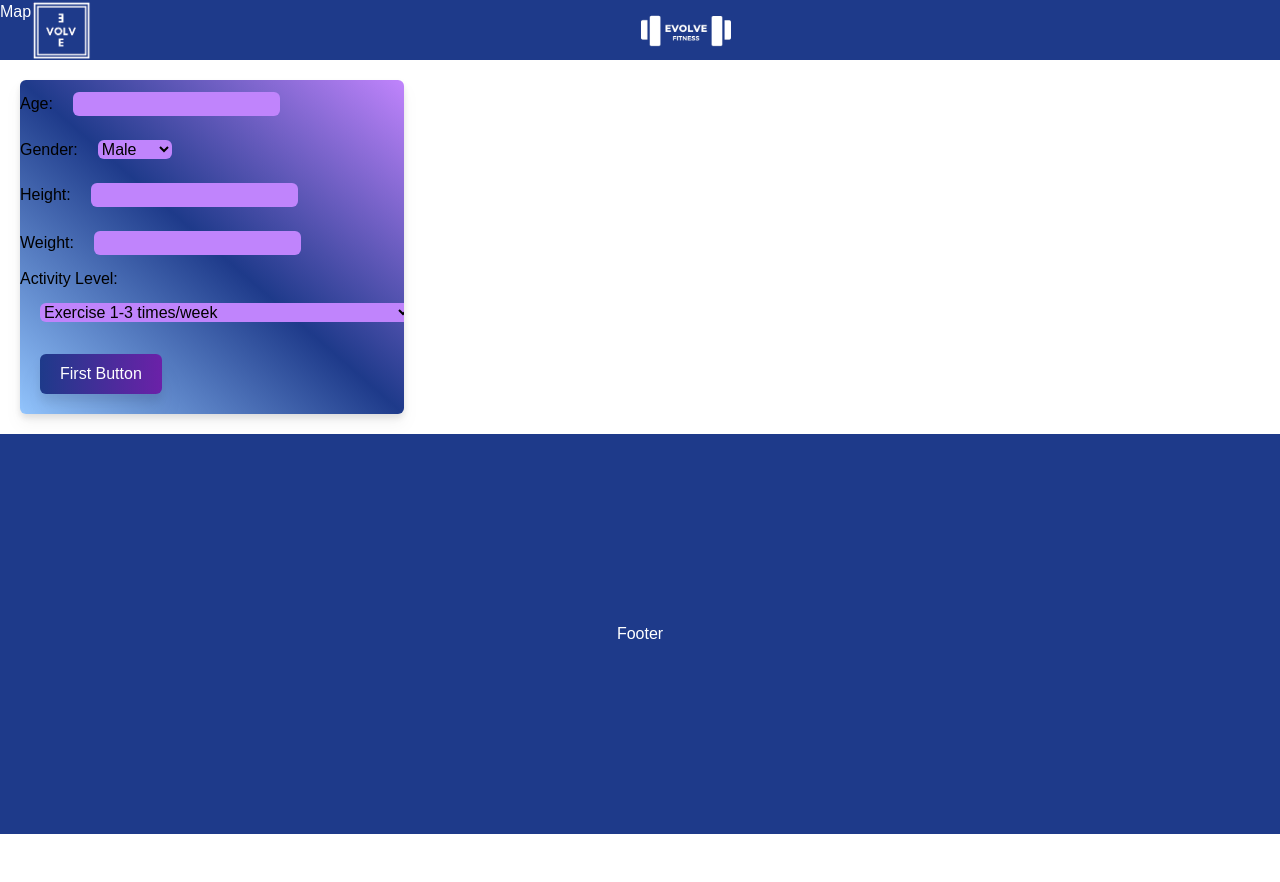
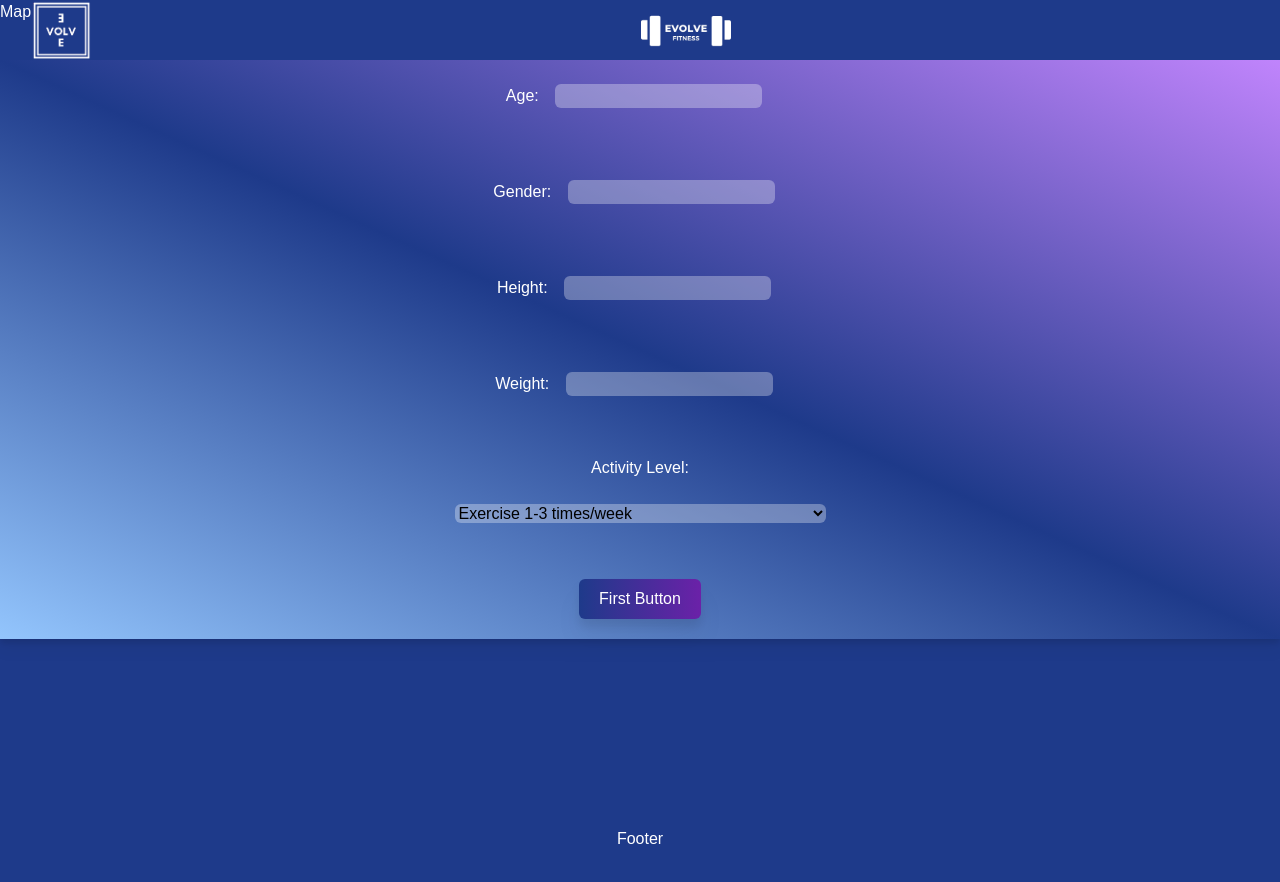
Before and after one commit to Camilla-Scarton/Evolve-Project-Develhope, a React (Create React App) app: page /bmi in a window 1280 px wide. Shown: the top 882 px of the page. Before the commit the page ends 834 px from the top, so only its background shows below. Built offline with nearby package versions, Linux system fonts and the light colour scheme; no server answers.

Commit message:
Link implementato

```diff
--- a/src/App.js
+++ b/src/App.js
@@ -5,6 +5,7 @@ import Map from "./pages/Map";
 import Bmi from "./pages/Bmi";
 import { Footer } from "./components/shared/Footer";
 import { Navbar } from "./components/shared/Navbar";
+import { ResultsBmi } from "./pages/ResultsBmi";
 
 function App() {
   return (
@@ -14,6 +15,7 @@ function App() {
       <Route path="/map" element={<Map />}></Route>
       <Route path="/design" element={<Design />}></Route>
       <Route path="/bmi" element={<Bmi />}></Route>
+      <Route path="/bmi/results"  element={<ResultsBmi/>}/>
     </Routes>
     <Footer />
     </div>
--- a/src/pages/Bmi.js
+++ b/src/pages/Bmi.js
@@ -1,5 +1,5 @@
 import { useState } from "react";
-
+import { Link } from "react-router-dom";
 import { FirstButton } from "../components/FirstButton";
 
 export default function Bmi() {
@@ -10,6 +10,8 @@ export default function Bmi() {
         weight: "",
         activitylevel: "level_2",
     });
+    const [data, setData] = useState(null);
+
 
     const handleInput = (event) => {
         setInfo({
@@ -18,7 +20,7 @@ export default function Bmi() {
         });
     }
 
-    async function fetchData(event) {
+    const fetchData = async (event) => {
         event.preventDefault();
         try {
             const response = await fetch(`https://fitness-calculator.p.rapidapi.com/dailycalorie?age=${info.age}&gender=${info.gender}&height=${info.height}&weight=${info.weight}&activitylevel=${info.activitylevel}`,
@@ -29,33 +31,33 @@ export default function Bmi() {
                         'X-RapidAPI-Host': 'fitness-calculator.p.rapidapi.com'
                     }
                 });
-            const data = await response.json();
-            console.log(data)
+            const result = await response.json();
+            setData(result.data);
+            console.log(result.data)
         } catch (error) {
             console.error(error)
         }
     }
 
 
-    return <div>
-        <form className="bg-gradient-to-tr drop-shadow-lg m-5 from-blue-300 via-blue-900 to-purple-400 sm:max-w-sm max-w-[240px] rounded-md overflow-hidden" onSubmit={fetchData} >
-            <label htmlFor="age">Age:</label>
-            <input className="bg-purple-400 mx-5 my-3 sm:max-w-sm rounded-md overflow-hidden" required type="text" id="age" name="age" value={info.age} onChange={handleInput}></input>
+
+    return (
+        <div className="flex flex-col items-center justify-center">
+            <form className="w-full bg-gradient-to-tr drop-shadow-lg from-blue-300 via-blue-900 to-purple-400 dark:from-purple-300 dark:via-purple-700 dark:to-blue-400 flex flex-col items-center justify-center" onSubmit={fetchData} >
+                <label className="m-3 text-white" htmlFor="age">Age: <input className="bg-[#ffffff4f] rounded-md m-3" required type="text" id="age" name="age" value={info.age} onChange={handleInput} /></label>
+
                 <br></br>
-            <label htmlFor="gender">Gender:</label>
-            <select className="bg-purple-400 mx-5 my-3 sm:max-w-sm rounded-md overflow-hidden" id="gender" name="gender" value={info.gender} onChange={handleInput}>
-                <option value="male">Male</option>
-                <option value="female">Female</option>
-            </select>
+                <label className="m-3 text-white" htmlFor="gender">Gender: <input className="bg-[#ffffff4f] rounded-md m-3" id="gender" name="gender" value={info.gender} onChange={handleInput} /></label>
+
                 <br></br>
-            <label htmlFor="height">Height:</label>
-            <input className="bg-purple-400 mx-5 my-3 sm:max-w-sm rounded-md overflow-hidden" required type="text" id="height" name="height" value={info.height} onChange={handleInput}></input>
+                <label className="m-3 text-white" htmlFor="height">Height: <input className="bg-[#ffffff4f] rounded-md m-3" required type="text" id="height" name="height" value={info.height} onChange={handleInput} /></label>
+
                 <br></br>
-            <label htmlFor="weight">Weight:</label>
-            <input className="bg-purple-400 mx-5 my-3 sm:max-w-sm rounded-md overflow-hidden" required type="text" id="weight" name="weight" value={info.weight} onChange={handleInput}></input>
+                <label className="m-3 text-white" htmlFor="weight">Weight: <input className="bg-[#ffffff4f] rounded-md m-3" required type="text" id="weight" name="weight" value={info.weight} onChange={handleInput} /></label>
+
                 <br></br>
-            <label htmlFor="activitylevel">Activity Level:</label>
-            <select className="bg-purple-400 mx-5 my-3 sm:max-w-sm rounded-md overflow-hidden" name="activitylevel" id="activitylevel" value={info.activitylevel} onChange={handleInput}>
+                <label className="m-3 text-white" htmlFor="activitylevel">Activity Level:</label>
+                <select className="bg-[#ffffff4f]  rounded-md m-3" name="activitylevel" id="activitylevel" value={info.activitylevel} onChange={handleInput}>
                     <option value="level_1">Sedentary: little or no exercise</option>
                     <option value="level_2">Exercise 1-3 times/week</option>
                     <option value="level_3">Exercise 4-5 times/week</option>
@@ -64,7 +66,10 @@ export default function Bmi() {
                     <option value="level_6">Very intense exercise daily, or physical job</option>
                 </select>
                 <br></br>
-            <FirstButton/>
+                <FirstButton />
+                {data && <Link to="/bmi/results" state={{data: data}}> <button className="drop-shadow-xl text-white bg-gradient-to-r  rounded-md px-10 py-2 m-5  from-blue-900 to-purple-800 hover:from-purple-800 hover:to-blue-900  dark:hover:from-blue-400 dark:hover:to-violet-500 hover:scale-105 transition-all duration-200 active:shadow-[0px_0px_30px_-0px_rgba(145,82,245,0.6)] dark:to-blue-400 dark:from-violet-500"><span>Results</span></button></Link>}
             </form>
-    </div>
+
+        </div>)
+
 }
--- /dev/null
+++ b/src/pages/ResultsBmi.js
@@ -0,0 +1,38 @@
+import { useLocation } from "react-router"
+
+export const ResultsBmi = () => {
+    let location = useLocation()
+    let data = location.state.data
+    return(
+    <div className="w-full bg-gradient-to-tr drop-shadow-lg from-blue-300 via-blue-900 to-purple-400 dark:from-purple-300 dark:via-purple-700 dark:to-blue-400 flex flex-col items-center justify-center">
+            <h2 className="m-5  text-white">Goals: </h2>
+            <h3 className="m-3 text-white flex flex-col items-center  justify-center">Extreme weight gain:
+                <p>Calory: {Math.round(data.goals["Extreme weight gain"].calory)}</p>
+                <p>Gain Weight: {data.goals["Extreme weight gain"]["gain weight"]}</p>
+            </h3>
+            <h3 className="m-3 text-white flex flex-col items-center justify-center">Extreme weight loss:
+                <p>Calory: {Math.round(data.goals["Extreme weight loss"].calory)}</p>
+                <p>Loss Weight: {data.goals["Extreme weight loss"]["loss weight"]}</p>
+            </h3>
+            <h3 className="m-3 text-white flex flex-col items-center  justify-center">Mild weight gain:
+                <p>Calory: {Math.round(data.goals["Mild weight gain"].calory)}</p>
+                <p>Gain Weight: {data.goals["Mild weight gain"]["gain weight"]}</p>
+            </h3>
+            <h3 className="m-3 text-white flex flex-col items-center  justify-center">Mild weight loss:
+                <p>Calory: {Math.round(data.goals["Mild weight loss"].calory)}</p>
+                <p>Loss Weight: {data.goals["Mild weight loss"]["loss weight"]}</p>
+            </h3>
+            <h3 className="m-3 text-white flex flex-col items-center  justify-center">Weight gain:
+                <p>Calory: {Math.round(data.goals["Weight gain"].calory)}</p>
+                <p>Gain Weight: {data.goals["Weight gain"]["gain weight"]}</p>
+            </h3>
+            <h3 className="m-3 text-white flex flex-col items-center  justify-center">Weight loss:
+                <p>Calory: {Math.round(data.goals["Weight loss"].calory)}</p>
+                <p>Loss Weight: {data.goals["Weight loss"]["loss weight"]}</p>
+            </h3>
+            <h3 className="m-3 text-white flex flex-col items-center justify-center">Maintain weight:
+                <p>Calory: {Math.round(data.goals["maintain weight"])}</p>
+            </h3>
+    </div>
+    )
+}
```
Lines whose indentation alone changed are shown as unchanged.
